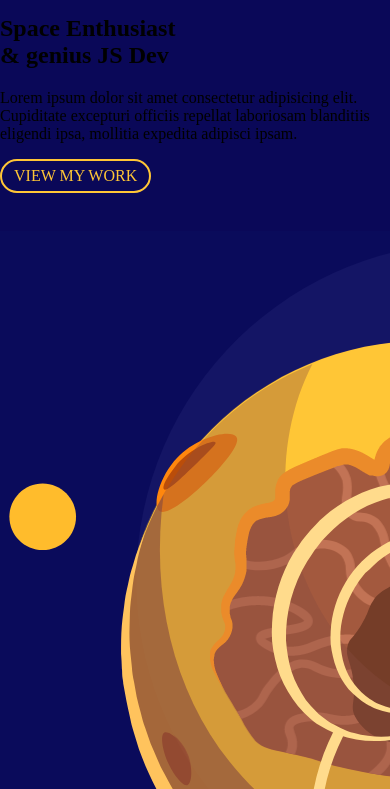
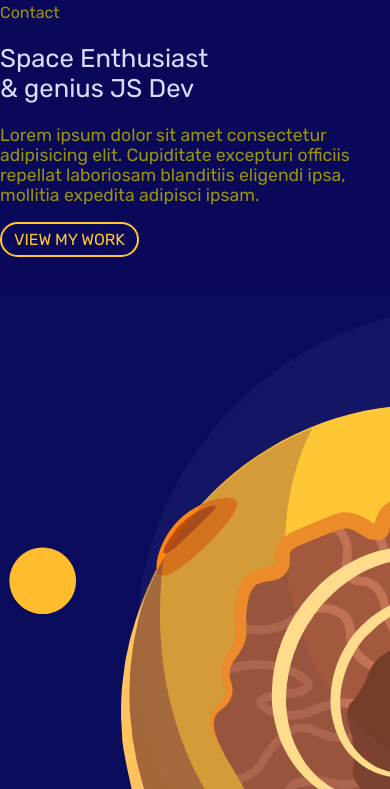
Before and after one commit to hyperkarmic/mobile-net-ninja, a plain HTML site: page index.html in a window 390 px wide. Shown: the part 126-915 px from the top of the page. Drawn offline with Linux system fonts and the light colour scheme.

Commit message:
two take-aways - 1 - media query function demonstrated.  Using font face with a url property demonstrated.  Using Ems in the body selector, and pixels in the media query break-points demonstrated(ems * pixels === new height).  Also --root and var(primary) demonstrtaed again.  All the stuff they'd have taught at bootcamp if it wasn't a shit fraudelent farce

```diff
--- a/styles.css
+++ b/styles.css
@@ -21,6 +21,7 @@ li {
 body {
   background: var(--secondary);
   overflow-x: hidden;
+  font-family: 'Rubik Regular';
 }
 
 .button {
@@ -46,7 +47,38 @@ textarea {
   color: #f2f2f2;
 }
 /* fonts */
+@font-face {
+  font-family: 'Rubik Regular';
+  src: url('./assets/fonts/Rubik-VariableFont_wght.ttf');
+}
+h1,
+h2,
+h3,
+h4 {
+  color: #dddbff;
+  font-weight: normal;
+}
+p,
+a,
+li {
+  color: #989308;
+}
 
+h1,
+h3 {
+  font-size: 2em;
+}
+
+h2 {
+  font-size: 1.6em;
+}
+h4 {
+  font-size: 1.1em;
+}
+
+.leading {
+  font-size: 1.1em;
+}
 /* mobile styles */
 
 /* small tablets styles */
@@ -54,7 +86,13 @@ textarea {
 }
 /* large tablets and laptops */
 @media screen and (min-width: 960px) {
+  body {
+    font-size: 18px;
+  }
 }
 /* desktop styles */
 @media screen and (min-width: 1200px) {
+  body {
+    font-size: 20px;
+  }
 }
```
Also changed, not shown: assets/flowchart example.jpg (added), assets/fonts/1942.ttf (added), assets/fonts/Rubik-Italic-VariableFont_wght.ttf (added), assets/fonts/Rubik-VariableFont_wght.ttf (added), how-to-set-fonts-in-a-project.png (added).
